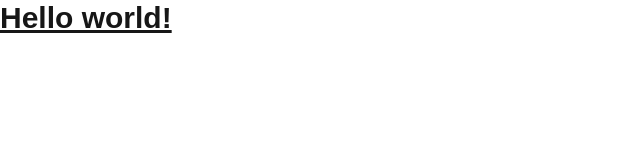
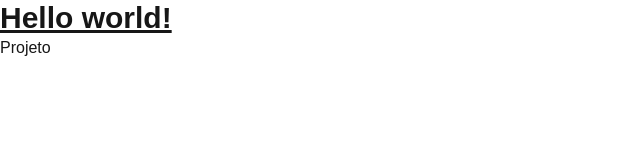
Before and after one commit to madiasm/Front-end-SilvanaSemijoias, a Next.js app: page / in a window 1280 px wide. Shown: the top 160 px of the page, without its empty margins (0-640 px from the left). Built offline with nearby package versions, Linux system fonts and the light colour scheme.

Commit message:
configura o ambiente para desenvolvimento

```diff
--- a/src/app/page.tsx
+++ b/src/app/page.tsx
@@ -2,8 +2,14 @@ import Image from "next/image";
 
 export default function Home() {
   return (
-   <h1 className="text-3xl font-bold underline">
-      Hello world!
-   </h1>
+    <div>
+      <h1 className="text-3xl font-bold underline">
+          Hello world!
+      </h1>
+
+      <h2>
+          Projeto
+      </h2>
+    </div>
   );
 }
```
Also changed, not shown: package.json (+7 -6 lines), 2 other files (tests, documents, lock files or other folders).
